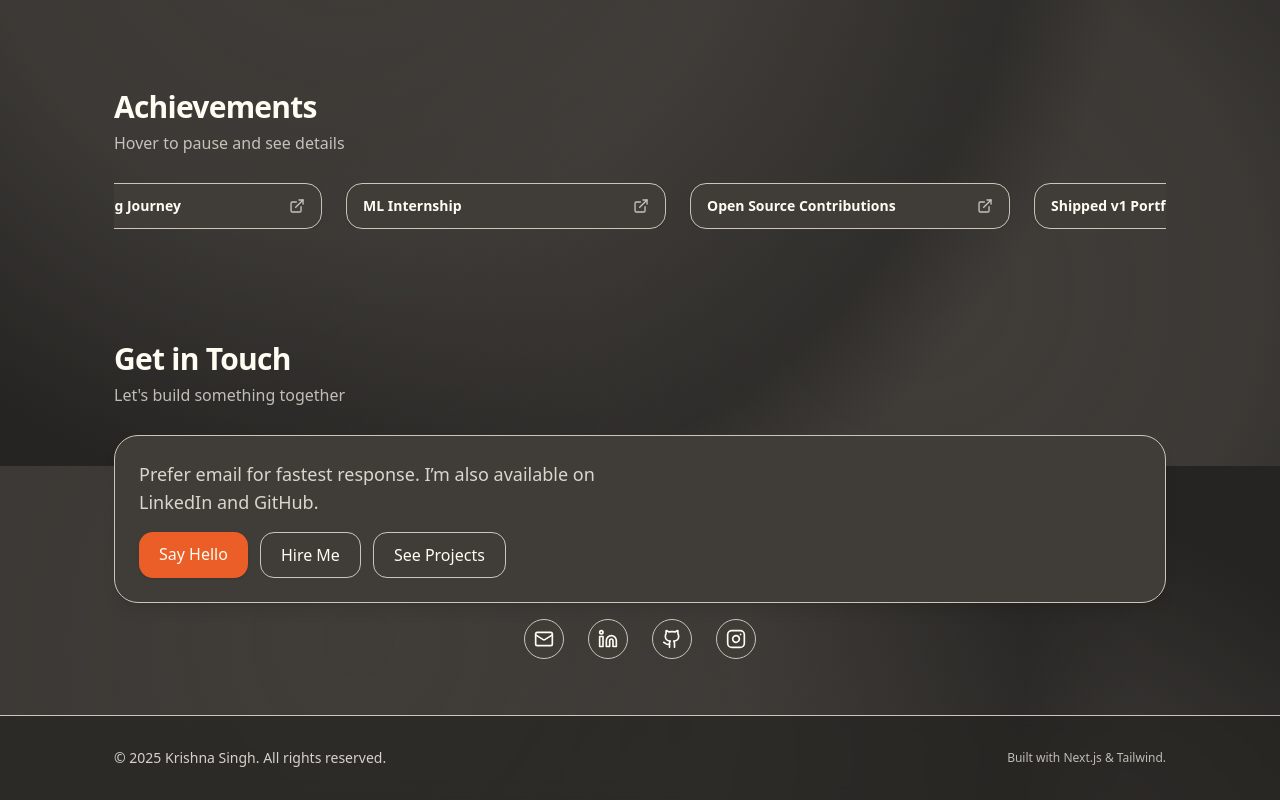
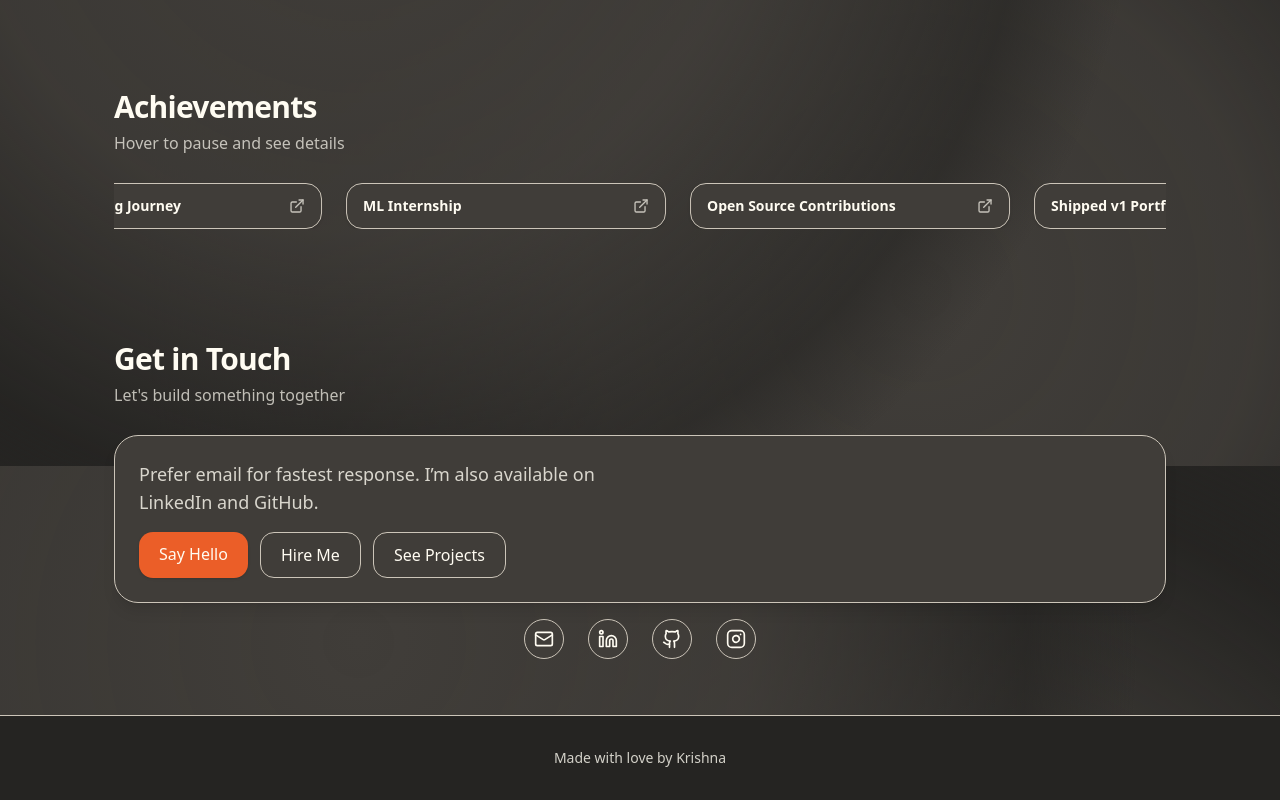
Before and after one commit to Kri01ceram/my-portfolio, a Next.js app: page / in a window 1280 px wide. Shown: the part 1934-2734 px from the top of the page. Built offline with nearby package versions, Linux system fonts and the light colour scheme.

Commit message:
refactor: simplify footer layout and update copyright text for clarity

```diff
--- a/components/footer.tsx
+++ b/components/footer.tsx
@@ -1,9 +1,8 @@
 export default function Footer() {
   return (
-    <footer className="border-t border-border bg-background/70 backdrop-blur">
-      <div className="mx-auto max-w-[1100px] px-3 sm:px-5 lg:px-6 py-8 text-sm text-foreground/80 flex flex-col sm:flex-row items-center justify-between gap-3">
-        <span>© {new Date().getFullYear()} Krishna Singh. All rights reserved.</span>
-        <span className="text-xs text-foreground/70">Built with Next.js & Tailwind.</span>
+    <footer className="border-t border-border bg-background">
+      <div className="mx-auto max-w-[1100px] px-3 sm:px-5 lg:px-6 py-8 text-sm text-foreground/80 flex items-center justify-center">
+        <span className="text-foreground/80">Made with love by Krishna</span>
       </div>
     </footer>
   );
```
